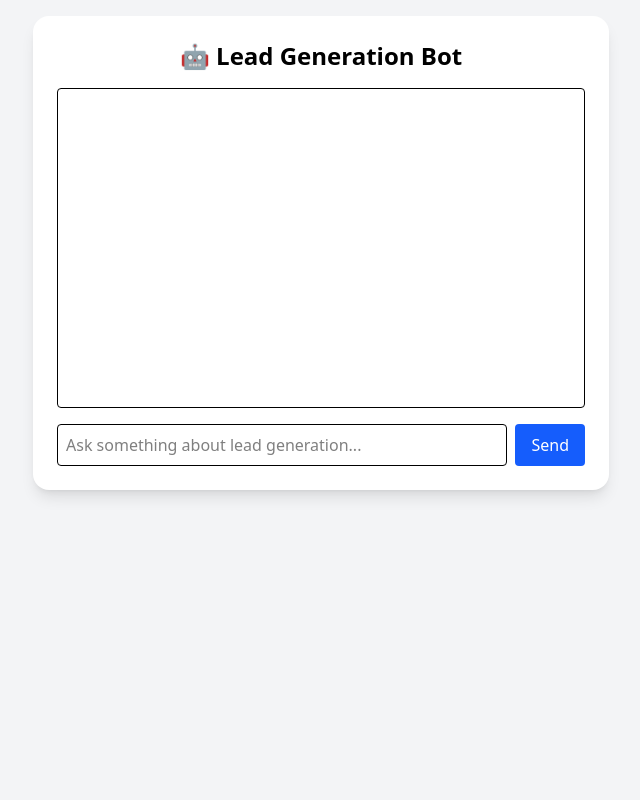
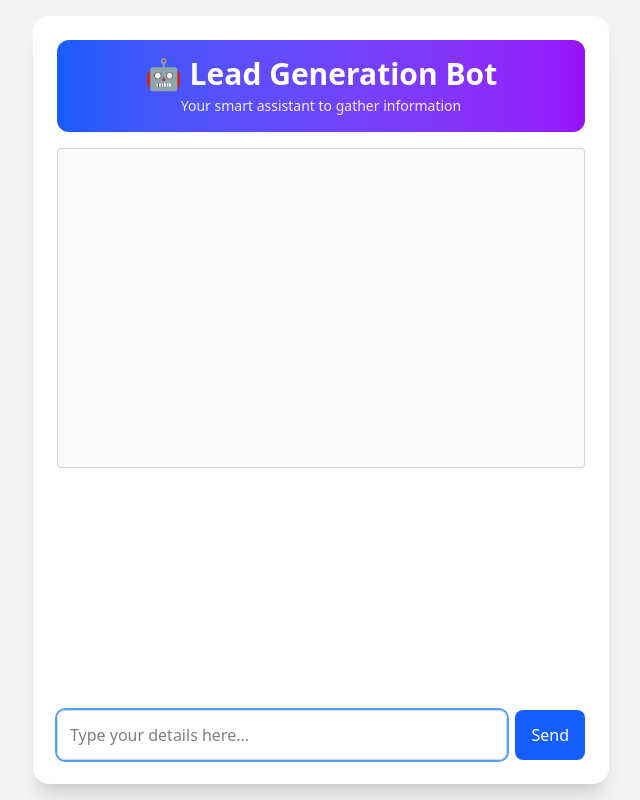
Before and after one commit to priyanshudotgit/Lead_Generation_AIChatbot, a Flask app: page / in a window 1280 px wide. Shown: the whole page, without its empty margins (319-959 px from the left). Run offline with Flask 3, Linux system fonts and the light colour scheme; style sheets or scripts are compiled from the project's sources.

Commit message:
Update index.html

```diff
--- a/templates/index.html
+++ b/templates/index.html
@@ -5,16 +5,31 @@
   <meta name="viewport" content="width=device-width, initial-scale=1.0"/>
   <title>Lead Generation Chatbot</title>
   <link rel="stylesheet" href="{{ url_for('static', filename='output.css') }}">
-  <!-- Use this tailwind cdn for quick access of the UI without tailwind cli installed on you system -->
   <!-- <script src="https://cdn.tailwindcss.com"></script> -->
 </head>
 <body class="bg-gray-100 p-4 h-screen">
-  <div class="max-w-xl mx-auto bg-white rounded-2xl shadow-lg p-6">
-    <h1 class="text-2xl font-bold text-center mb-4">🤖 Lead Generation Bot</h1>
-    <div id="chatbox" class="h-80 overflow-y-auto border p-4 mb-4 rounded space-y-2 text-sm"></div>
-    <div class="flex gap-2">
-      <input id="userInput" type="text" class="flex-1 border p-2 rounded" placeholder="Ask something about lead generation..." />
-      <button onclick="sendMessage()" class="bg-blue-600 text-white px-4 py-2 rounded">Send</button>
+  <div class="max-w-xl mx-auto bg-white rounded-2xl shadow-xl p-6 flex flex-col h-full">
+    <div class="bg-gradient-to-r from-blue-600 to-purple-600 text-white text-center py-4 rounded-xl mb-4">
+      <h1 class="text-3xl font-semibold">🤖 Lead Generation Bot</h1>
+      <p class="text-sm mt-1 opacity-90">Your smart assistant to gather information</p>
+    </div>
+
+    <div id="chatbox" class="h-80 overflow-y-auto border border-gray-300 p-4 mb-4 rounded space-y-2 text-sm bg-gray-50"></div>
+
+    <div class="flex gap-2 mt-auto">
+      <input
+        id="userInput"
+        type="text"
+        class="flex-1 border border-gray-300 p-3 rounded-lg focus:outline-none focus:ring-2 focus:ring-blue-400 transition-all"
+        placeholder="Type your details here..."
+        autofocus
+      />
+      <button
+        onclick="sendMessage()"
+        class="bg-blue-600 hover:bg-blue-700 text-white px-4 py-2 rounded-lg transition-all"
+      >
+        Send
+      </button>
     </div>
   </div>
 
@@ -24,6 +39,8 @@
 
     function appendMessage(sender, message) {
       const div = document.createElement("div");
+      const bubbleColor = sender === "You" ? "bg-blue-100 text-blue-800" : "bg-gray-200 text-gray-800";
+      div.className = `p-2 rounded-lg max-w-xs ${bubbleColor}`;
       div.innerHTML = `<b>${sender}:</b> ${message}`;
       chatbox.appendChild(div);
       chatbox.scrollTop = chatbox.scrollHeight;
@@ -43,7 +60,7 @@
           body: JSON.stringify({ message })
         });
         const data = await res.json();
-        appendMessage("Bot", data.reply);
+        setTimeout(() => appendMessage("Bot", data.reply), 300);
       } catch (err) {
         appendMessage("Bot", "❌ Failed to get response.");
       }
```
